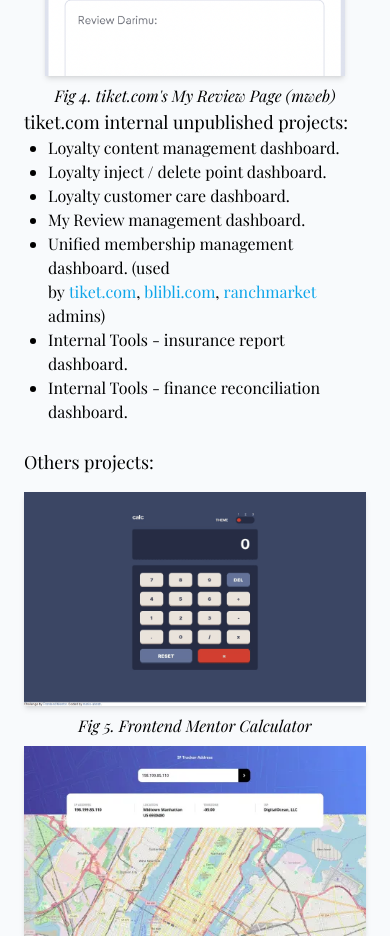
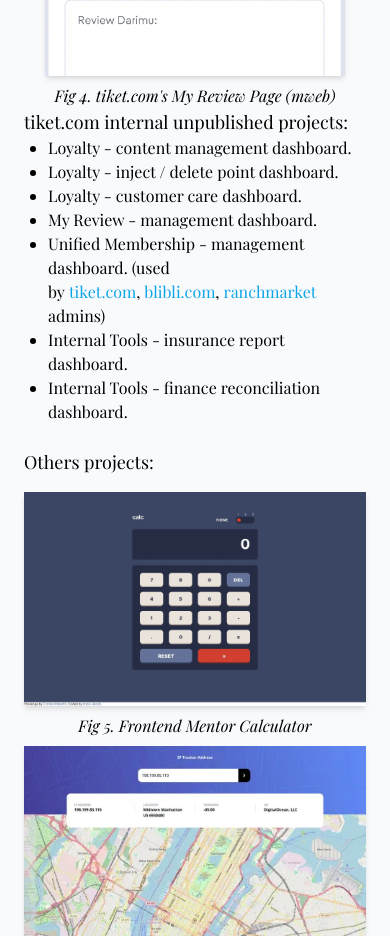
Before and after one commit to mario-alxndr/mario-portfolio, a Next.js app: page / in a window 390 px wide. Shown: the part 2280-3216 px from the top of the page. Built offline with nearby package versions, Linux system fonts and the light colour scheme.

Commit message:
feat: fix responsive design

```diff
--- a/app/page.tsx
+++ b/app/page.tsx
@@ -54,12 +54,12 @@
           <div className='block'>
             <p className='text-lg'>tiket.com internal unpublished projects:</p>
             <ul className='list-disc pl-6'>
-              <li>Loyalty content management dashboard.</li>
-              <li>Loyalty inject / delete point dashboard.</li>
-              <li>Loyalty customer care dashboard.</li>
-              <li>My Review management dashboard.</li>
+              <li>Loyalty - content management dashboard.</li>
+              <li>Loyalty - inject / delete point dashboard.</li>
+              <li>Loyalty - customer care dashboard.</li>
+              <li>My Review - management dashboard.</li>
               <li>
-                Unified membership management dashboard. (used by&nbsp;
+                Unified Membership - management dashboard. (used by&nbsp;
                   <a className="text-sky-500" href="https://tiket.com">tiket.com</a>,&nbsp;
                   <a className="text-sky-500" href="https://blibli.com">blibli.com</a>,&nbsp;
                   <a className="text-sky-500" href="https://www.ranchmarket.co.id/aplikasi-mytrust">ranchmarket</a>&nbsp;
--- a/tailwind.config.ts
+++ b/tailwind.config.ts
@@ -18,7 +18,7 @@
       playfairdisplay: ["PlayfairDisplay", "sans-serif"],
     },
     screens: {
-      'mweb': { 'max': '600px' },
+      'mweb': { 'max': '420px' },
     }
   },
   plugins: [],
```
